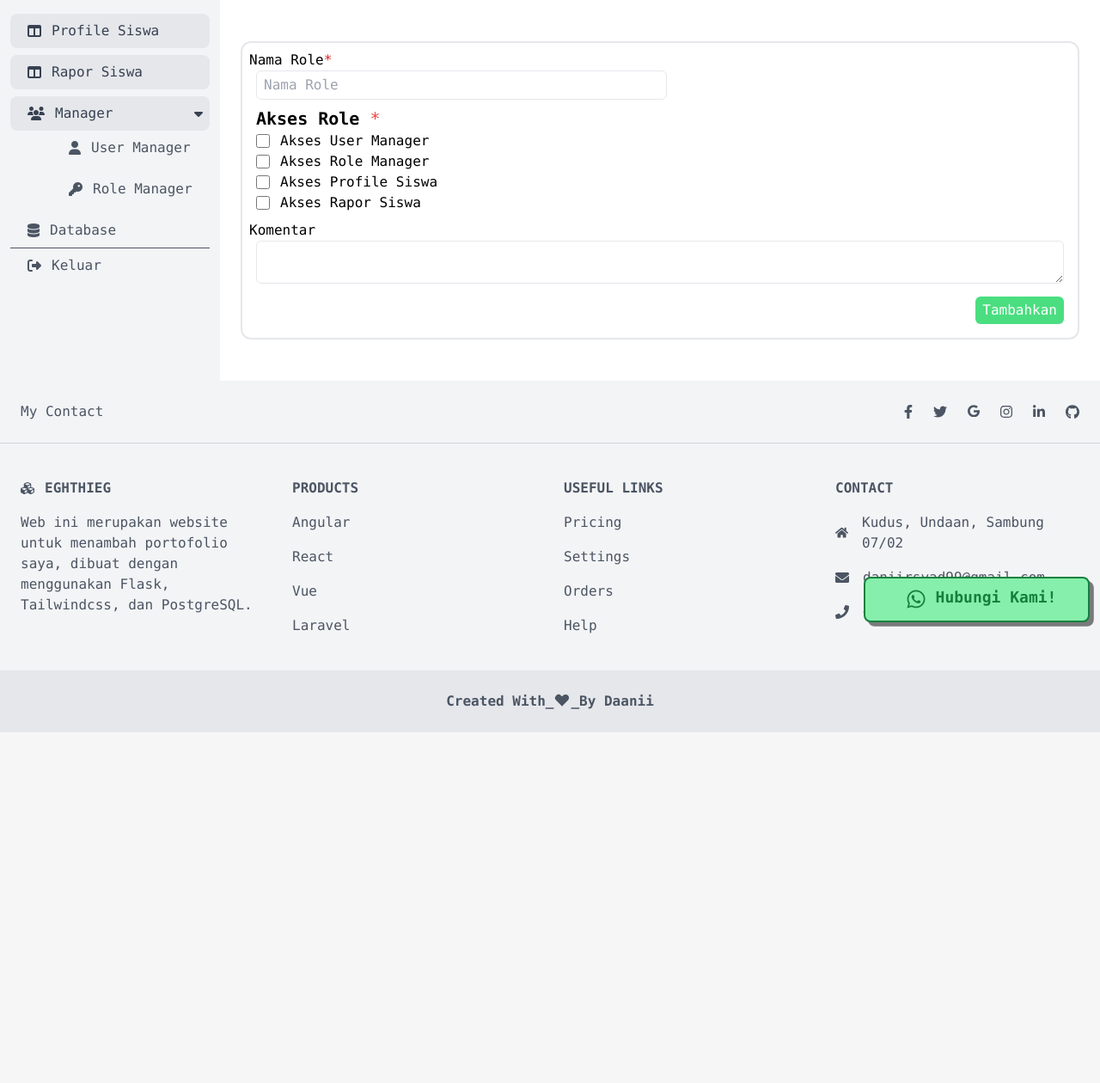
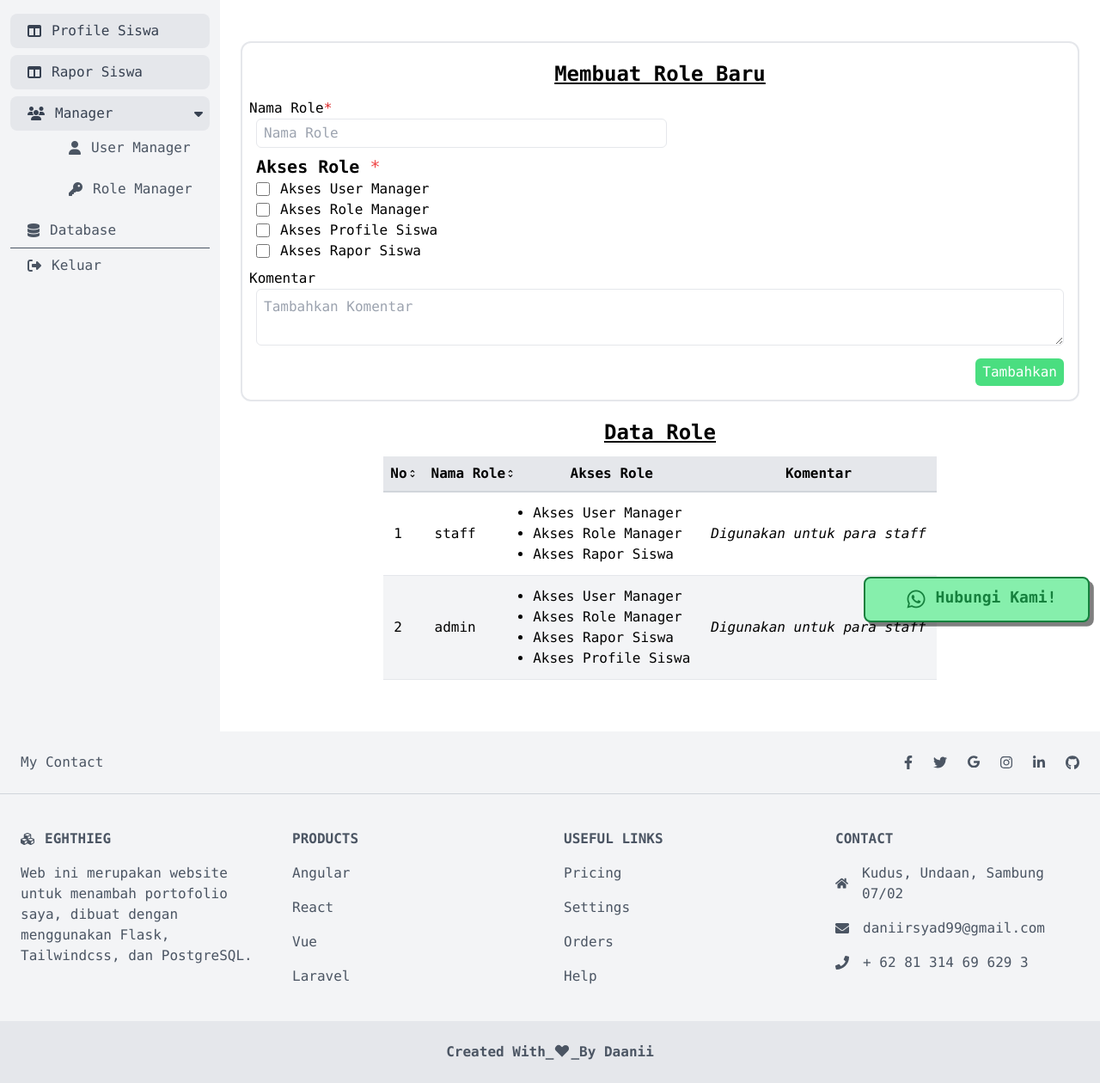
Before and after one commit to daniirsyad/web-data-sekolah, a Flask app: page /rolemanager in a window 1280 px wide. Shown: the part 64-1324 px from the top of the page at 86% size. Before the commit the page ends 916 px from the top, so only its background shows below. Run offline with Flask 2, Linux system fonts and the light colour scheme; the visitor is signed in with stand-in values (Sample User, id 1); parts of the project's set-up code (start-up, migrations or seed data) failed here and were passed over; some libraries are stand-ins or nearby versions.

Commit message:
Menambahkan Halaman roleManager dan membuat modal untuk merubah user di accountManager

```diff
--- a/static/css/main.css
+++ b/static/css/main.css
@@ -780,16 +787,16 @@ Ensure the default browser behavior of the `hidden` attribute.
   height: 1rem;
 }
 
+.h-3 {
+  height: 0.75rem;
+}
+
 .max-h-72 {
   max-height: 18rem;
 }
 
 .w-full {
   width: 100%;
-}
-
-.w-96 {
-  width: 24rem;
 }
 
 .w-2\.5 {
@@ -917,6 +924,14 @@ Ensure the default browser behavior of the `hidden` attribute.
   cursor: pointer;
 }
 
+.list-outside {
+  list-style-position: outside;
+}
+
+.list-disc {
+  list-style-type: disc;
+}
+
 .grid-cols-2 {
   grid-template-columns: repeat(2, minmax(0, 1fr));
 }
--- a/templates/index.html
+++ b/templates/index.html
@@ -113,7 +113,8 @@
         </td>
         <td class="border px-3 py-1">{{ getDesa(row.kecamatan, row.desa) }}</td>
         <td class="border px-3 py-1">{{ row.rt }} / {{ row.rw }}</td>
-        <td class="border px-3 py-1 flex gap-2">
+        <td class="border px-3 py-1">
+          <div class="flex justify-between gap-2">
             <button
               data-nis="{{ row.nis }}"
               title="Merubah Data"
@@ -150,6 +151,7 @@
               </svg>
               HAPUS
             </button>
+          </div>
         </td>
       </tr>
 
--- a/templates/roleManager.html
+++ b/templates/roleManager.html
@@ -1,6 +1,10 @@
 {% extends "base.html" %} {% block body %}
 <div>
   <div class="m-2 rounded-xl border-2 p-2">
+    <div class="flex justify-center">
+      <h2 class="text-2xl font-semibold underline my-3">Membuat Role Baru</h2>
+    </div>
+    <div>
       <form action="">
         <div class="">
           <div class="w-1/2">
@@ -69,13 +73,14 @@
               name="komentar"
               id="komentar"
               cols="20"
-            class="ml-2 w-full rounded-md border outline-none"
+              class="ml-2 w-full rounded-md border p-2 outline-none"
+              placeholder="Tambahkan Komentar"
             ></textarea>
           </div>
           <div class="my-2 flex justify-end px-2">
             <input
               type="submit"
-            class="rounded-md bg-green-400 px-2 py-1 text-white"
+              class="rounded-md bg-green-400 hover:bg-green-500 px-2 py-1 text-white cursor-pointer"
               value="Tambahkan"
             />
           </div>
@@ -83,5 +88,84 @@
       </form>
     </div>
   </div>
+  <div class="mb-5 flex justify-center">
+    <div class="relative">
+      <div class="relative">
+        <h2 class="py-3 text-center text-2xl font-semibold underline">
+          Data Role
+        </h2>
+      </div>
+      <div class="relative w-full">
+        <table class="w-full table-auto border-b">
+          <thead>
+            <tr class="border-b-2 border-gray-300 bg-gray-200">
+              <th class="p-2">
+                <div class="flex items-center">
+                  No
+                  <svg
+                    xmlns="http://www.w3.org/2000/svg"
+                    class="h-3 w-3"
+                    viewBox="0 0 20 20"
+                    fill="currentColor"
+                  >
+                    <path
+                      fill-rule="evenodd"
+                      d="M10 3a1 1 0 01.707.293l3 3a1 1 0 01-1.414 1.414L10 5.414 7.707 7.707a1 1 0 01-1.414-1.414l3-3A1 1 0 0110 3zm-3.707 9.293a1 1 0 011.414 0L10 14.586l2.293-2.293a1 1 0 011.414 1.414l-3 3a1 1 0 01-1.414 0l-3-3a1 1 0 010-1.414z"
+                      clip-rule="evenodd"
+                    />
+                  </svg>
+                </div>
+              </th>
+              <th class="p-2">
+                <div class="flex items-center">
+                  Nama Role
+                  <svg
+                    xmlns="http://www.w3.org/2000/svg"
+                    class="h-3 w-3"
+                    viewBox="0 0 20 20"
+                    fill="currentColor"
+                  >
+                    <path
+                      fill-rule="evenodd"
+                      d="M10 3a1 1 0 01.707.293l3 3a1 1 0 01-1.414 1.414L10 5.414 7.707 7.707a1 1 0 01-1.414-1.414l3-3A1 1 0 0110 3zm-3.707 9.293a1 1 0 011.414 0L10 14.586l2.293-2.293a1 1 0 011.414 1.414l-3 3a1 1 0 01-1.414 0l-3-3a1 1 0 010-1.414z"
+                      clip-rule="evenodd"
+                    />
+                  </svg>
+                </div>
+              </th>
+              <th class="p-2">Akses Role</th>
+              <th class="p-2">Komentar</th>
+            </tr>
+          </thead>
+          <tr class="border-t even:bg-gray-100">
+            <td class="p-3">1</td>
+            <td class="p-3">staff</td>
+            <td class="p-3">
+              <ul class="list-outside list-disc">
+                <li>Akses User Manager</li>
+                <li>Akses Role Manager</li>
+                <li>Akses Rapor Siswa</li>
+              </ul>
+            </td>
+            <td class="p-3 italic">Digunakan untuk para staff</td>
+          </tr>
+          <tr class="border-t even:bg-gray-100">
+            <td class="p-3">2</td>
+            <td class="p-3">admin</td>
+            <td class="p-3">
+              <ul class="list-outside list-disc">
+                <li>Akses User Manager</li>
+                <li>Akses Role Manager</li>
+                <li>Akses Rapor Siswa</li>
+                <li>Akses Profile Siswa</li>
+              </ul>
+            </td>
+            <td class="p-3 italic">Digunakan untuk para staff</td>
+          </tr>
+        </table>
+      </div>
+    </div>
+  </div>
+</div>
 
 {% endblock %}
```
Also changed, not shown: other parts of static/css/main.css (+31 -14 lines), templates/accountManager.html (+26 -13 lines), templates/modalEditUser.html (added, +101 -0 lines), templates/rapor.html (+17 -11 lines). Lines whose indentation alone changed are shown as unchanged.
